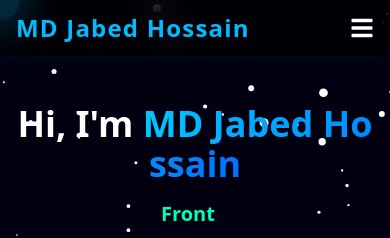
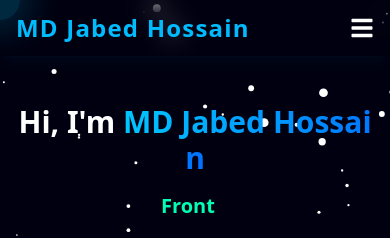
Before and after one commit to Jabedhossain101/personal-portfolio-website, a React (Vite) app: page / in a window 390 px wide. Shown: the top 238 px of the page. Built offline with nearby package versions, Linux system fonts and the light colour scheme.

Commit message:
updated navbar and banner

```diff
--- a/src/Components/Navbar.jsx
+++ b/src/Components/Navbar.jsx
@@ -58,7 +58,7 @@ const Navbar = () => {
   return (
     <motion.nav
       // Tailwind classes for the modern transparent sticky navbar
-      className="sticky top-0 z-50 py-3 bg-black/60 backdrop-blur-md shadow-lg shadow-sky-900/10 transition-all duration-300"
+      className="sticky top-0 z-50 py-3 backdrop-blur-md shadow-lg shadow-sky-900/10 transition-all duration-300 bg-transparent"
       initial={{ y: -100 }}
       animate={{ y: 0 }}
       transition={{ type: 'spring', stiffness: 80, duration: 0.5 }}
@@ -69,7 +69,7 @@ const Navbar = () => {
           className="text-2xl font-extrabold tracking-wider text-sky-400"
           initial={{ opacity: 0 }}
           animate={{ opacity: 1 }}
-          transition={{ delay: 0.3 }}
+          transition={{ delay: 0.2 }}
         >
           MD Jabed Hossain
         </motion.div>
--- a/src/Home/Banner.jsx
+++ b/src/Home/Banner.jsx
@@ -148,7 +148,7 @@ const Banner = () => {
       >
         {/* Text Section */}
         <div className="lg:w-1/2 text-center lg:text-left">
-          <h1 className="text-4xl sm:text-5xl lg:text-6xl font-extrabold mb-4">
+          <h1 className="text-3xl sm:text-5xl lg:text-6xl font-extrabold mb-4">
             Hi, I'm{' '}
             <span className="highlight name-animation">
               {'MD Jabed Hossain'.split('').map((letter, i) => (
```
